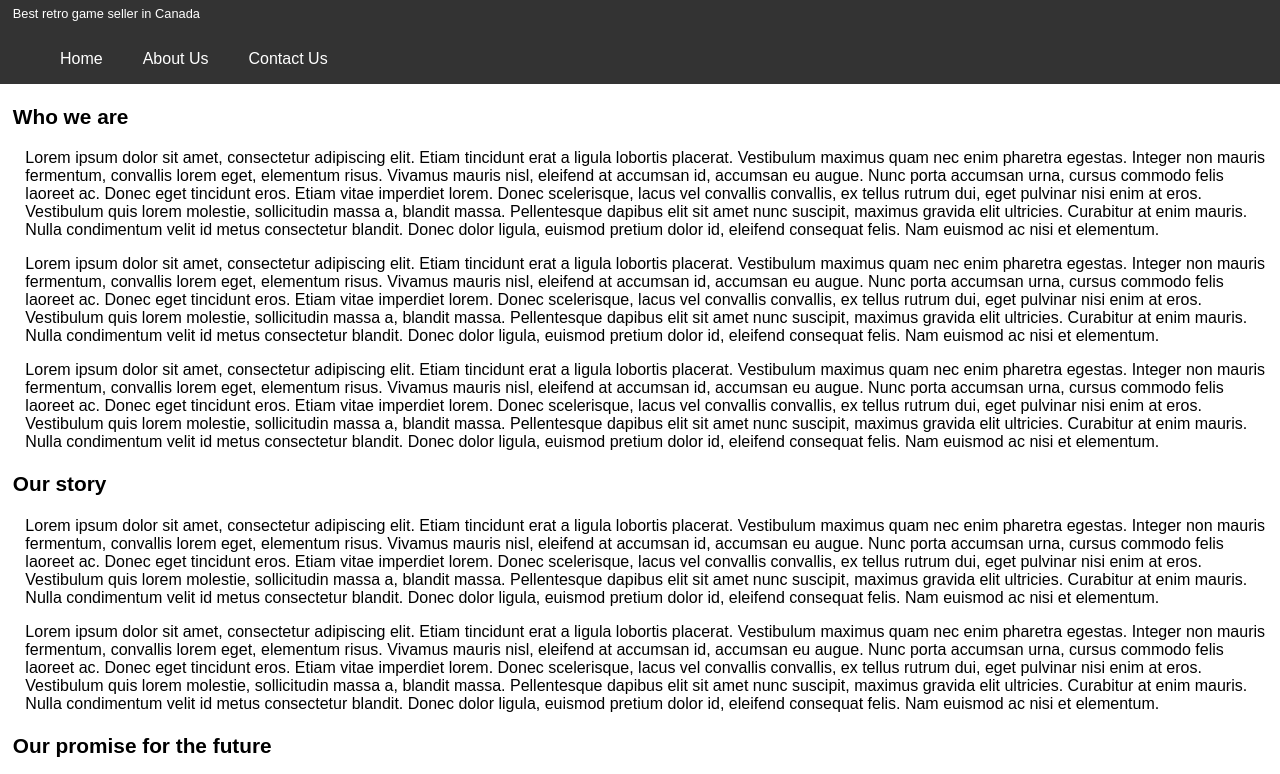
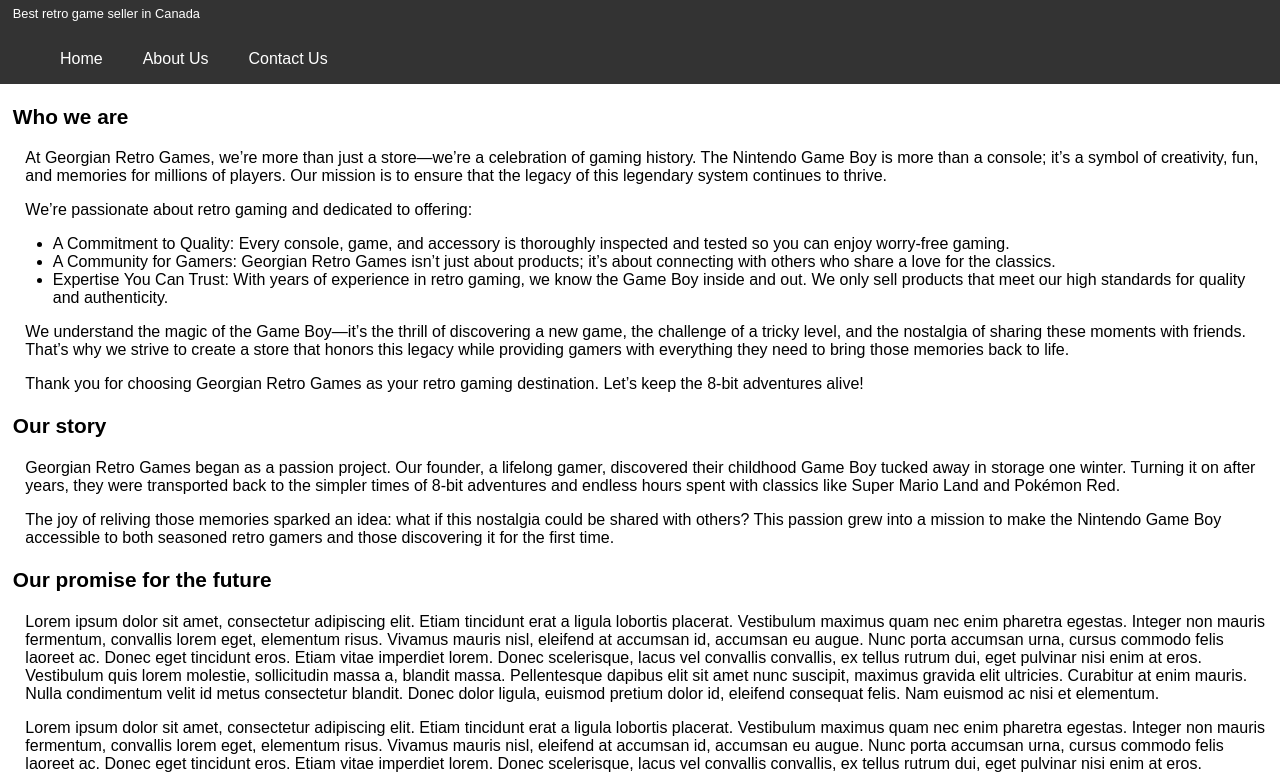
Before and after one commit to ryok13/FinalProject-HTML-CSS, a plain HTML site: page Final Project/pages/about.html in a window 1280 px wide. Shown: the part 74-848 px from the top of the page. Drawn offline with Linux system fonts and the light colour scheme.

Commit message:
Add files via upload

```diff
--- a/Final Project/pages/about.html
+++ b/Final Project/pages/about.html
@@ -14,14 +14,26 @@
     <main>
         <section class="about">
             <h3>Who we are</h3>
-            <p>Lorem ipsum dolor sit amet, consectetur adipiscing elit. Etiam tincidunt erat a ligula lobortis placerat. Vestibulum maximus quam nec enim pharetra egestas. Integer non mauris fermentum, convallis lorem eget, elementum risus. Vivamus mauris nisl, eleifend at accumsan id, accumsan eu augue. Nunc porta accumsan urna, cursus commodo felis laoreet ac. Donec eget tincidunt eros. Etiam vitae imperdiet lorem. Donec scelerisque, lacus vel convallis convallis, ex tellus rutrum dui, eget pulvinar nisi enim at eros. Vestibulum quis lorem molestie, sollicitudin massa a, blandit massa. Pellentesque dapibus elit sit amet nunc suscipit, maximus gravida elit ultricies. Curabitur at enim mauris. Nulla condimentum velit id metus consectetur blandit. Donec dolor ligula, euismod pretium dolor id, eleifend consequat felis. Nam euismod ac nisi et elementum. </p>
-            <p>Lorem ipsum dolor sit amet, consectetur adipiscing elit. Etiam tincidunt erat a ligula lobortis placerat. Vestibulum maximus quam nec enim pharetra egestas. Integer non mauris fermentum, convallis lorem eget, elementum risus. Vivamus mauris nisl, eleifend at accumsan id, accumsan eu augue. Nunc porta accumsan urna, cursus commodo felis laoreet ac. Donec eget tincidunt eros. Etiam vitae imperdiet lorem. Donec scelerisque, lacus vel convallis convallis, ex tellus rutrum dui, eget pulvinar nisi enim at eros. Vestibulum quis lorem molestie, sollicitudin massa a, blandit massa. Pellentesque dapibus elit sit amet nunc suscipit, maximus gravida elit ultricies. Curabitur at enim mauris. Nulla condimentum velit id metus consectetur blandit. Donec dolor ligula, euismod pretium dolor id, eleifend consequat felis. Nam euismod ac nisi et elementum.</p>
-            <p>Lorem ipsum dolor sit amet, consectetur adipiscing elit. Etiam tincidunt erat a ligula lobortis placerat. Vestibulum maximus quam nec enim pharetra egestas. Integer non mauris fermentum, convallis lorem eget, elementum risus. Vivamus mauris nisl, eleifend at accumsan id, accumsan eu augue. Nunc porta accumsan urna, cursus commodo felis laoreet ac. Donec eget tincidunt eros. Etiam vitae imperdiet lorem. Donec scelerisque, lacus vel convallis convallis, ex tellus rutrum dui, eget pulvinar nisi enim at eros. Vestibulum quis lorem molestie, sollicitudin massa a, blandit massa. Pellentesque dapibus elit sit amet nunc suscipit, maximus gravida elit ultricies. Curabitur at enim mauris. Nulla condimentum velit id metus consectetur blandit. Donec dolor ligula, euismod pretium dolor id, eleifend consequat felis. Nam euismod ac nisi et elementum.</p>
+            <p>At Georgian Retro Games, we’re more than just a store—we’re a celebration of gaming history. The Nintendo Game Boy is more than a console; it’s a symbol of creativity, fun, and memories for millions of players. Our mission is to ensure that the legacy of this legendary system continues to thrive. </p>
+
+                <p>We’re passionate about retro gaming and dedicated to offering:</p>
+
+                <ul>
+                    <li>A Commitment to Quality: Every console, game, and accessory is thoroughly inspected and tested so you can enjoy worry-free gaming.</li>
+                    <li>A Community for Gamers: Georgian Retro Games isn’t just about products; it’s about connecting with others who share a love for the classics.</li>
+                    <li>Expertise You Can Trust: With years of experience in retro gaming, we know the Game Boy inside and out. We only sell products that meet our high standards for quality and authenticity.</li>
+                </ul>
+
+                <p>We understand the magic of the Game Boy—it’s the thrill of discovering a new game, the challenge of a tricky level, and the nostalgia of sharing these moments with friends. That’s why we strive to create a store that honors this legacy while providing gamers with everything they need to bring those memories back to life.</p>
+
+                <p>Thank you for choosing Georgian Retro Games as your retro gaming destination. Let’s keep the 8-bit adventures alive!</p>
+
         </section>
         <section class="history">
             <h3>Our story</h3>
-            <p>Lorem ipsum dolor sit amet, consectetur adipiscing elit. Etiam tincidunt erat a ligula lobortis placerat. Vestibulum maximus quam nec enim pharetra egestas. Integer non mauris fermentum, convallis lorem eget, elementum risus. Vivamus mauris nisl, eleifend at accumsan id, accumsan eu augue. Nunc porta accumsan urna, cursus commodo felis laoreet ac. Donec eget tincidunt eros. Etiam vitae imperdiet lorem. Donec scelerisque, lacus vel convallis convallis, ex tellus rutrum dui, eget pulvinar nisi enim at eros. Vestibulum quis lorem molestie, sollicitudin massa a, blandit massa. Pellentesque dapibus elit sit amet nunc suscipit, maximus gravida elit ultricies. Curabitur at enim mauris. Nulla condimentum velit id metus consectetur blandit. Donec dolor ligula, euismod pretium dolor id, eleifend consequat felis. Nam euismod ac nisi et elementum.</p>
-            <p>Lorem ipsum dolor sit amet, consectetur adipiscing elit. Etiam tincidunt erat a ligula lobortis placerat. Vestibulum maximus quam nec enim pharetra egestas. Integer non mauris fermentum, convallis lorem eget, elementum risus. Vivamus mauris nisl, eleifend at accumsan id, accumsan eu augue. Nunc porta accumsan urna, cursus commodo felis laoreet ac. Donec eget tincidunt eros. Etiam vitae imperdiet lorem. Donec scelerisque, lacus vel convallis convallis, ex tellus rutrum dui, eget pulvinar nisi enim at eros. Vestibulum quis lorem molestie, sollicitudin massa a, blandit massa. Pellentesque dapibus elit sit amet nunc suscipit, maximus gravida elit ultricies. Curabitur at enim mauris. Nulla condimentum velit id metus consectetur blandit. Donec dolor ligula, euismod pretium dolor id, eleifend consequat felis. Nam euismod ac nisi et elementum.</p>
+            <p>Georgian Retro Games began as a passion project. Our founder, a lifelong gamer, discovered their childhood Game Boy tucked away in storage one winter. Turning it on after years, they were transported back to the simpler times of 8-bit adventures and endless hours spent with classics like Super Mario Land and Pokémon Red.</p>
+
+            <p>The joy of reliving those memories sparked an idea: what if this nostalgia could be shared with others? This passion grew into a mission to make the Nintendo Game Boy accessible to both seasoned retro gamers and those discovering it for the first time.</p>
         </section>
         <section class="future">
             <h3>Our promise for the future</h3>
--- a/Final Project/script/main.js
+++ b/Final Project/script/main.js
@@ -9,7 +9,7 @@ const allFooter = document.querySelector('#footer-section');
 
 allHeader.innerHTML = `
     <div class="compname">
-            <h1>Company name</h1>
+            <h1>Georgian Retro Games</h1>
             <p>Best retro game seller in Canada</p>
         </div>
         <div class="container">
--- a/Final Project/styles/contact.css
+++ b/Final Project/styles/contact.css
@@ -32,7 +32,7 @@ div > input{
 }
 
 
-.message {
+.input-field {
     width: 100%; /* Full width for all input fields */
     padding: 10px;
     margin-bottom: 10px;
--- a/Final Project/styles/main.css
+++ b/Final Project/styles/main.css
@@ -87,6 +87,7 @@ nav {
   border-style: solid;
   border-radius: 10%;
   border-color: #333;
+  width: 80%;
 }
 
 @media (max-width: 768px) {
```
Also changed, not shown: Final Project/index.html (+2 -2 lines), Final Project/pages/contact.html (+4 -4 lines), Final Project/pages/product.html (+1 -1 lines).
